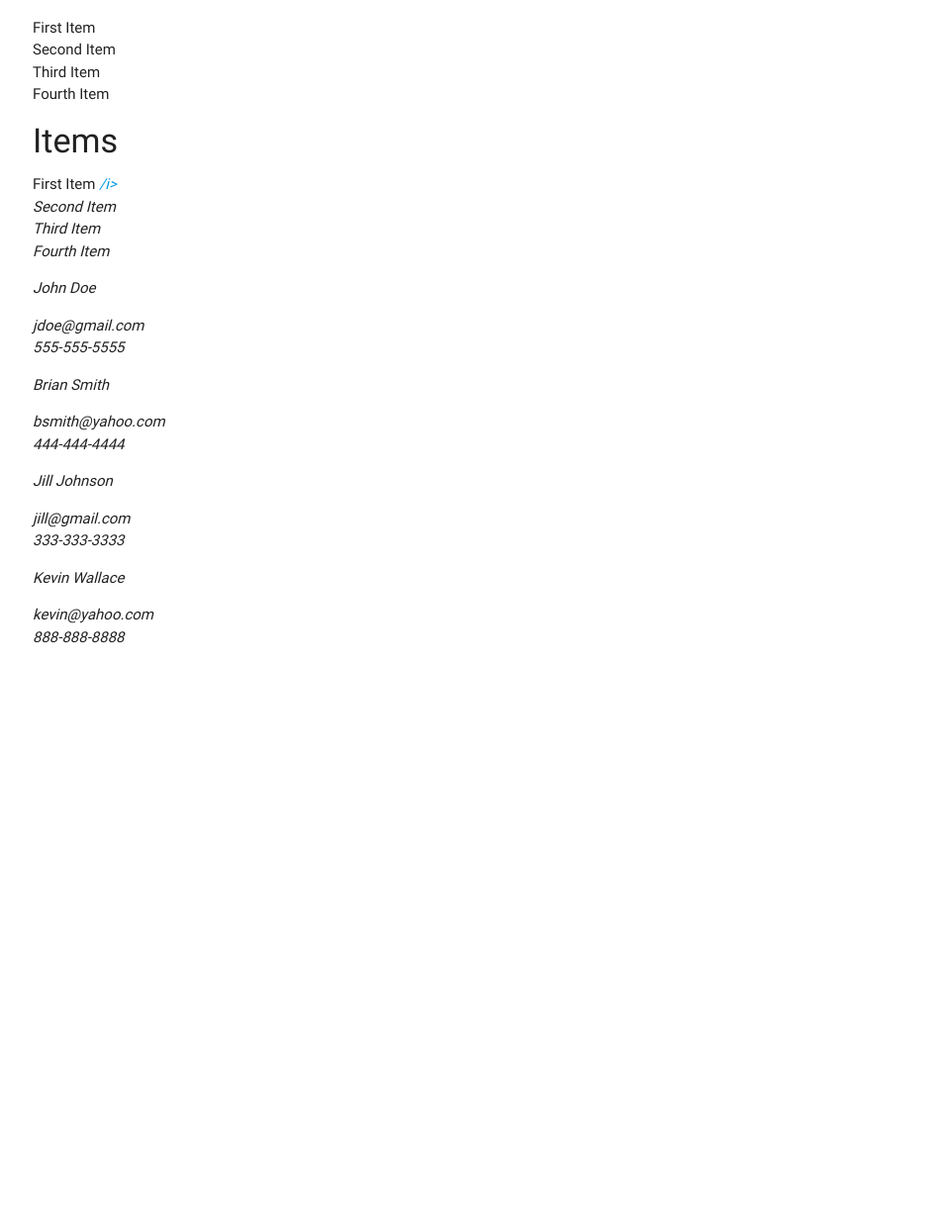
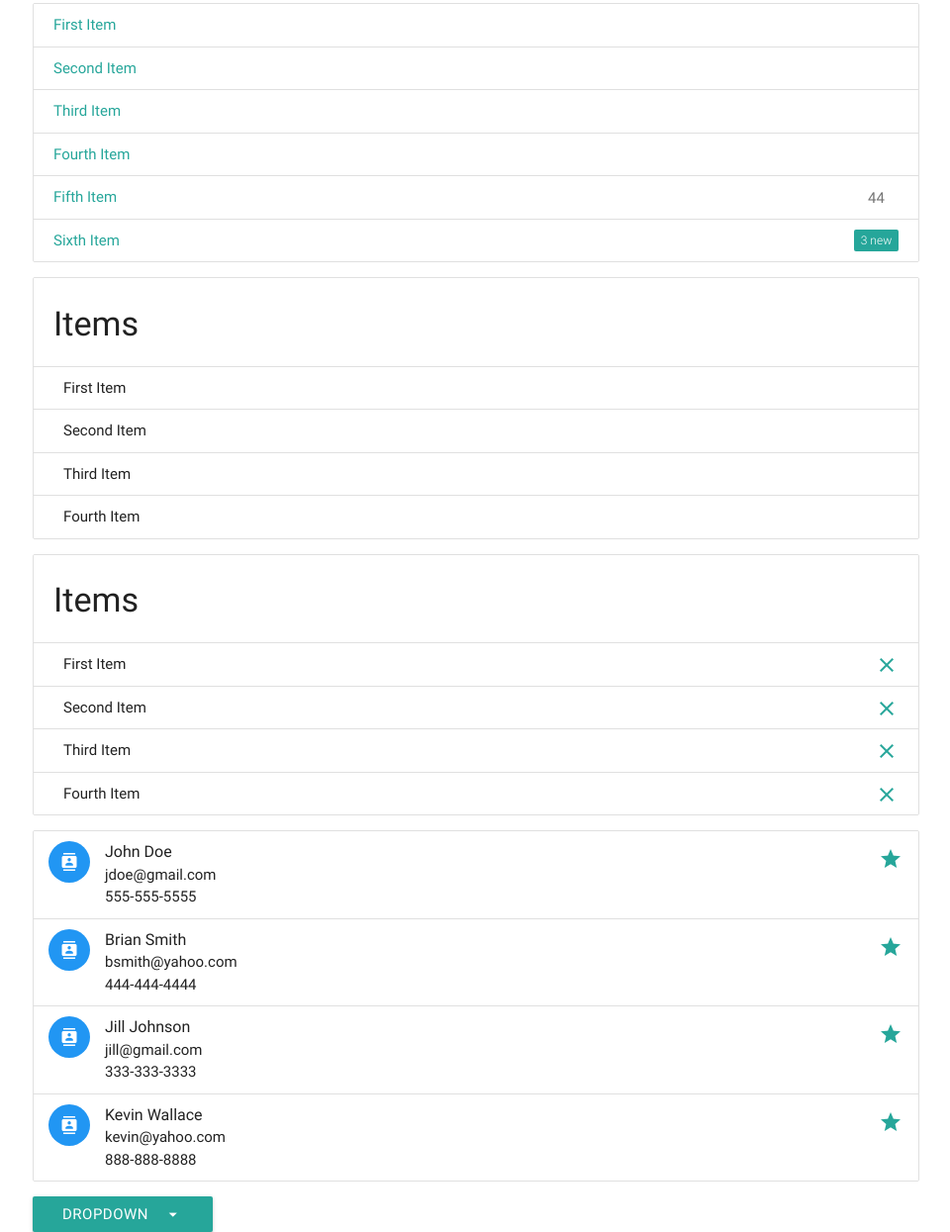
Before and after one commit to AJRedDevil/materialize-css, a plain HTML site: page 2_6_collections.html in a window 1280 px wide. Shown: the part 459-1704 px from the top of the page at 99% size, without its empty margins (159-1119 px from the left). Before the commit the page ends 1129 px from the top, so only its background shows below. Drawn offline with nearby package versions, Linux system fonts and the light colour scheme.

Commit message:
Collections

```diff
--- a/2_6_collections.html
+++ b/2_6_collections.html
@@ -125,118 +125,139 @@
     <!-- START HERE -->
 
     <!-- COLLECTION -->
-    <ul>
-      <li>First Item</li>
-      <li>Second Item</li>
-      <li>Third Item</li>
-      <li>Fourth Item</li>
+    <ul class="collection">
+      <li class="collection-item">First Item</li>
+      <li class="collection-item">Second Item</li>
+      <li class="collection-item">Third Item</li>
+      <li class="collection-item">Fourth Item</li>
     </ul>
 
     <!-- COLLECTION AS LINKS -->
-    <div>
-      <a href="#">First Item</a>
-      <a href="#">Second Item</a>
-      <a href="#">Third Item</a>
-      <a href="#">Fourth Item</a>
+    <div class="collection">
+      <a href="#" class="collection-item">First Item</a>
+      <a href="#" class="collection-item">Second Item</a>
+      <a href="#" class="collection-item">Third Item</a>
+      <a href="#" class="collection-item">Fourth Item</a>
       <!-- BADGES -->
-      <a href="#!">
-        <span>44</span>Fifth Item</a>
-      <a href="#!">
-        <span>3</span>Sixth Item</a>
+      <a href="#!" class="collection-item">
+        <span class="badge">44</span>Fifth Item</a>
+      <a href="#!" class="collection-item">
+        <span class="badge new">3</span>Sixth Item</a>
     </div>
 
     <!-- WITH HEADER -->
-    <ul>
-      <li>
+    <ul class="collection with-header">
+      <li class="collection-header">
         <h4>Items</h4>
       </li>
-      <li>First Item</li>
-      <li>Second Item</li>
-      <li>Third Item</li>
-      <li>Fourth Item</li>
+      <li class="collection-item">First Item</li>
+      <li class="collection-item">Second Item</li>
+      <li class="collection-item">Third Item</li>
+      <li class="collection-item">Fourth Item</li>
     </ul>
 
     <!-- SECONDARY CONTENT -->
-    <ul>
-      <li>
+    <ul class="collection with-header">
+      <li class="collection-header">
         <h4>Items</h4>
       </li>
-      <li>
+      <li class="collection-item">
         <div>First Item
-          <a href="#">
-            <i>/i>
+          <a href="#" class="secondary-content">
+            <i class="material-icons">close</i>
           </a>
         </div>
       </li>
-      <li>
+      <li class="collection-item">
         <div>Second Item
-          <a href="#">
-            <i></i>
+          <a href="#" class="secondary-content">
+            <i class="material-icons">close</i>
           </a>
         </div>
       </li>
-      <li>
+      <li class="collection-item">
         <div>Third Item
-          <a href="#">
-            <i></i>
+          <a href="#" class="secondary-content">
+            <i class="material-icons">close</i>
           </a>
         </div>
       </li>
-      <li>
+      <li class="collection-item">
         <div>Fourth Item
-          <a href="#">
-            <i></i>
+          <a href="#" class="secondary-content">
+            <i class="material-icons">close</i>
           </a>
         </div>
       </li>
     </ul>
 
     <!-- AVATAR CONTENT -->
-    <ul>
-      <li>
-        <i></i>
-        <span>John Doe</span>
+    <ul class="collection">
+      <li class="collection-item avatar">
+        <i class="material-icons blue circle">contacts</i>
+        <span class="title">John Doe</span>
         <p>jdoe@gmail.com
           <br> 555-555-5555
         </p>
-        <a href="#">
-          <i></i>
+        <a href="#" class="secondary-content">
+          <i class="material-icons">grade</i>
         </a>
       </li>
-      <li>
-        <i></i>
-        <span>Brian Smith</span>
+      <li class="collection-item avatar">
+        <i class="material-icons blue circle">contacts</i>
+        <span class="title">Brian Smith</span>
         <p>bsmith@yahoo.com
           <br> 444-444-4444
         </p>
-        <a href="#">
-          <i></i>
+        <a href="#" class="secondary-content">
+          <i class="material-icons">grade</i>
         </a>
       </li>
-      <li>
-        <i></i>
-        <span>Jill Johnson</span>
+      <li class="collection-item avatar">
+        <i class="material-icons blue circle">contacts</i>
+        <span class="title">Jill Johnson</span>
         <p>jill@gmail.com
           <br> 333-333-3333
         </p>
-        <a href="#">
-          <i></i>
+        <a href="#" class="secondary-content">
+          <i class="material-icons">grade</i>
         </a>
       </li>
-      <li>
-        <i></i>
-        <span>Kevin Wallace</span>
+      <li class="collection-item avatar">
+        <i class="material-icons blue circle">contacts</i>
+        <span class="title">Kevin Wallace</span>
         <p>kevin@yahoo.com
           <br> 888-888-8888
         </p>
-        <a href="#">
-          <i></i>
+        <a href="#" class="secondary-content">
+          <i class="material-icons">grade</i>
         </a>
       </li>
     </ul>
 
     <!-- BADGE IN DROPDOWN -->
+    <a href="" class="btn dropdown-button" data-activates="dropdown1">Dropdown
+      <i class="material-icons right">arrow_drop_down</i>
+    </a>
 
+    <ul id="dropdown1" class="dropdown-content">
+      <li>
+        <a href="">Item1
+          <span class="badge">44</span>
+        </a>
+      </li>
+      <li>
+        <a href="">Item2
+          <span class="badge new">21</span>
+        </a>
+      </li>
+      <li>
+        <a href="">Item3</a>
+      </li>
+      <li>
+        <a href="">Item4</a>
+      </li>
+    </ul>
 
     <!-- END HERE -->
 
```
